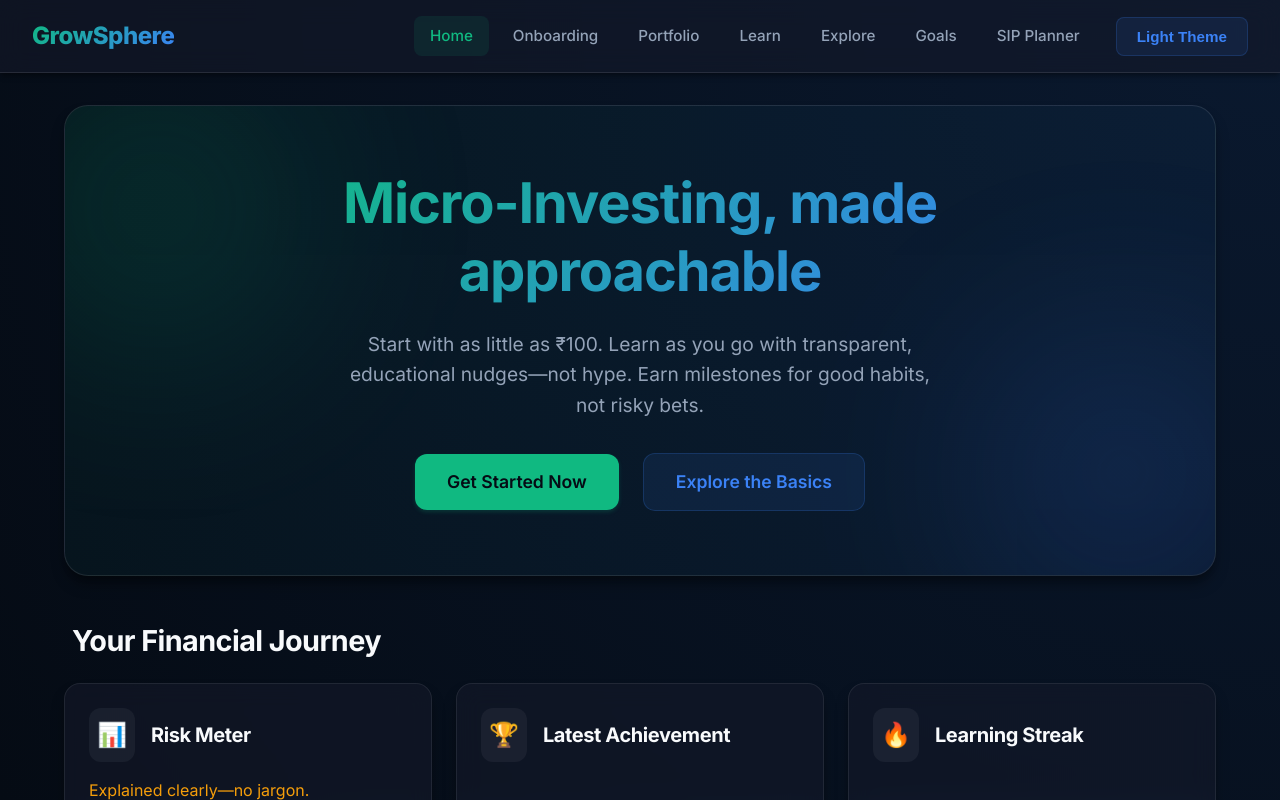
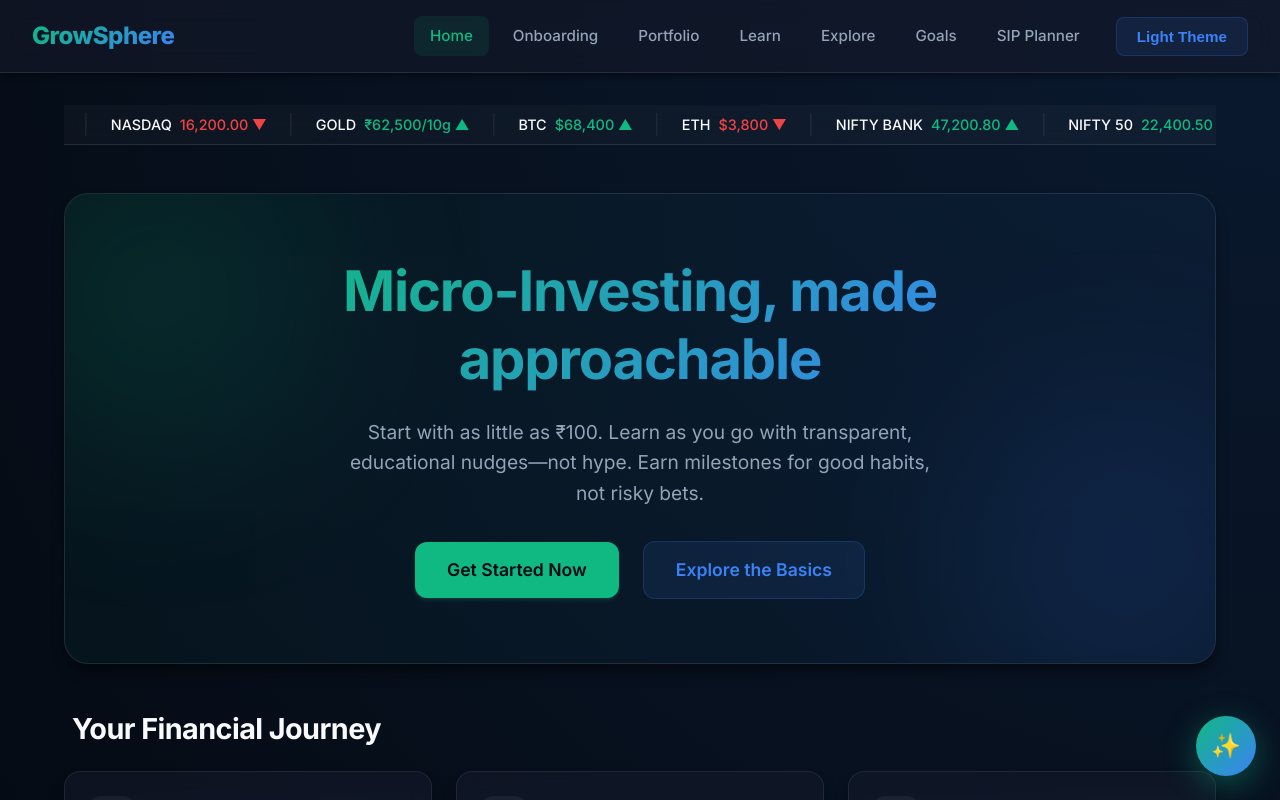
Before and after one commit to Askamar/Growsphere, a React (Vite) app: page / in a window 1280 px wide. Shown: the top 800 px of the page. Built offline with nearby package versions, Linux system fonts and the light colour scheme.

Commit message:
Add MarketTicker and AIChatbot features

```diff
--- a/src/App.tsx
+++ b/src/App.tsx
@@ -8,6 +8,7 @@ import Goals from './pages/Goals'
 import SIPPlanner from './pages/SIPPlanner'
 import Explore from './pages/Explore'
 import { getJSON, setJSON } from './shared/storage'
+import AIChatbot from './shared/AIChatbot'
 
 export default function App() {
   const [theme, setTheme] = useState<string>(() => getJSON<string>('growsphere.theme', 'dark'))
@@ -52,6 +53,7 @@ export default function App() {
       <footer className="footer">
         <small>Investments are subject to market risk. Learn before you invest.</small>
       </footer>
+      <AIChatbot />
     </div>
   )
 }
--- a/src/pages/Home.tsx
+++ b/src/pages/Home.tsx
@@ -3,10 +3,12 @@ import AchievementCard from '../shared/AchievementCard'
 import StreakTracker from '../shared/StreakTracker'
 import RiskMeter from '../shared/RiskMeter'
 import { demoAchievements, demoPortfolio } from '../shared/mock'
+import MarketTicker from '../shared/MarketTicker'
 
 export default function Home() {
   return (
     <div className="stack" style={{ gap: '48px' }}>
+      <MarketTicker />
       <section className="hero-section" style={{
         position: 'relative',
         padding: '64px 32px',
--- /dev/null
+++ b/src/shared/AIChatbot.tsx
@@ -0,0 +1,172 @@
+import { useState } from 'react';
+
+export default function AIChatbot() {
+  const [isOpen, setIsOpen] = useState(false);
+  const [messages, setMessages] = useState([
+    { role: 'assistant', text: 'Hi! I am your GrowSphere AI Advisor. How can I help you manage your portfolio today?' }
+  ]);
+  const [input, setInput] = useState('');
+
+  const handleSend = (e: React.FormEvent) => {
+    e.preventDefault();
+    if (!input.trim()) return;
+
+    const userMsg = input.trim();
+    setMessages(prev => [...prev, { role: 'user', text: userMsg }]);
+    setInput('');
+
+    // Mock AI response
+    setTimeout(() => {
+      setMessages(prev => [...prev, {
+        role: 'assistant',
+        text: "That's a great question! For a balanced approach, considering your risk score, index funds or low-risk SIPs are usually a good start. Want me to open the SIP Planner for you?"
+      }]);
+    }, 1000);
+  };
+
+  return (
+    <>
+      {/* Floating Action Button */}
+      <button
+        onClick={() => setIsOpen(!isOpen)}
+        style={{
+          position: 'fixed',
+          bottom: '24px',
+          right: '24px',
+          width: '60px',
+          height: '60px',
+          borderRadius: '50%',
+          background: 'linear-gradient(135deg, var(--accent), var(--accent2))',
+          color: 'white',
+          border: 'none',
+          boxShadow: '0 8px 32px rgba(16, 185, 129, 0.4)',
+          cursor: 'pointer',
+          display: 'flex',
+          alignItems: 'center',
+          justifyContent: 'center',
+          fontSize: '1.5rem',
+          zIndex: 999,
+          transition: 'transform 0.2s',
+          transform: isOpen ? 'scale(0.9)' : 'scale(1)'
+        }}
+      >
+        {isOpen ? '✕' : '✨'}
+      </button>
+
+      {/* Chat Window */}
+      {isOpen && (
+        <div style={{
+          position: 'fixed',
+          bottom: '100px',
+          right: '24px',
+          width: '350px',
+          height: '450px',
+          background: 'var(--glass-bg)',
+          backdropFilter: 'blur(20px)',
+          WebkitBackdropFilter: 'blur(20px)',
+          border: '1px solid var(--glass-border)',
+          borderRadius: '20px',
+          boxShadow: '0 16px 40px rgba(0, 0, 0, 0.2)',
+          zIndex: 998,
+          display: 'flex',
+          flexDirection: 'column',
+          overflow: 'hidden',
+          animation: 'slideUp 0.3s ease-out'
+        }}>
+          <style>
+            {`
+              @keyframes slideUp {
+                from { opacity: 0; transform: translateY(20px); }
+                to { opacity: 1; transform: translateY(0); }
+              }
+            `}
+          </style>
+
+          {/* Header */}
+          <div style={{
+            padding: '16px',
+            background: 'linear-gradient(135deg, rgba(16, 185, 129, 0.1), rgba(59, 130, 246, 0.1))',
+            borderBottom: '1px solid var(--glass-border)',
+            display: 'flex',
+            alignItems: 'center',
+            gap: '12px'
+          }}>
+            <span style={{ fontSize: '1.5rem' }}>🤖</span>
+            <div>
+              <h3 style={{ margin: 0, fontSize: '1rem', color: 'var(--text)' }}>GrowSphere AI</h3>
+              <p style={{ margin: 0, fontSize: '0.8rem', color: '#10b981' }}>● Online</p>
+            </div>
+          </div>
+
+          {/* Messages */}
+          <div style={{
+            flex: 1,
+            overflowY: 'auto',
+            padding: '16px',
+            display: 'flex',
+            flexDirection: 'column',
+            gap: '12px'
+          }}>
+            {messages.map((msg, i) => (
+              <div key={i} style={{
+                alignSelf: msg.role === 'user' ? 'flex-end' : 'flex-start',
+                maxWidth: '80%',
+                padding: '10px 14px',
+                borderRadius: '16px',
+                background: msg.role === 'user'
+                  ? 'linear-gradient(135deg, var(--accent), var(--accent2))'
+                  : 'rgba(255, 255, 255, 0.05)',
+                color: msg.role === 'user' ? '#fff' : 'var(--text)',
+                border: msg.role === 'user' ? 'none' : '1px solid var(--glass-border)',
+                borderBottomRightRadius: msg.role === 'user' ? '4px' : '16px',
+                borderBottomLeftRadius: msg.role === 'assistant' ? '4px' : '16px',
+                fontSize: '0.9rem',
+                lineHeight: '1.4'
+              }}>
+                {msg.text}
+              </div>
+            ))}
+          </div>
+
+          {/* Input Area */}
+          <form onSubmit={handleSend} style={{
+            padding: '16px',
+            borderTop: '1px solid var(--glass-border)',
+            display: 'flex',
+            gap: '8px'
+          }}>
+            <input
+              type="text"
+              value={input}
+              onChange={e => setInput(e.target.value)}
+              placeholder="Ask anything..."
+              style={{
+                flex: 1,
+                padding: '10px 16px',
+                borderRadius: '24px',
+                border: '1px solid var(--glass-border)',
+                background: 'rgba(0, 0, 0, 0.2)',
+                color: 'var(--text)',
+                outline: 'none'
+              }}
+            />
+            <button type="submit" style={{
+              width: '40px',
+              height: '40px',
+              borderRadius: '50%',
+              border: 'none',
+              background: 'var(--accent)',
+              color: 'white',
+              cursor: 'pointer',
+              display: 'flex',
+              alignItems: 'center',
+              justifyContent: 'center'
+            }}>
+              ➤
+            </button>
+          </form>
+        </div>
+      )}
+    </>
+  );
+}
--- /dev/null
+++ b/src/shared/MarketTicker.tsx
@@ -0,0 +1,63 @@
+import { useState } from 'react';
+
+const mockData = [
+  { symbol: 'NIFTY 50', val: '22,400.50', up: true },
+  { symbol: 'SENSEX', val: '73,900.20', up: true },
+  { symbol: 'NASDAQ', val: '16,200.00', up: false },
+  { symbol: 'GOLD', val: '₹62,500/10g', up: true },
+  { symbol: 'BTC', val: '$68,400', up: true },
+  { symbol: 'ETH', val: '$3,800', up: false },
+  { symbol: 'NIFTY BANK', val: '47,200.80', up: true },
+];
+
+export default function MarketTicker() {
+  return (
+    <div style={{
+      width: '100%',
+      overflow: 'hidden',
+      background: 'rgba(255, 255, 255, 0.03)',
+      borderBottom: '1px solid var(--glass-border)',
+      padding: '8px 0',
+      display: 'flex',
+      whiteSpace: 'nowrap',
+      backdropFilter: 'blur(10px)',
+      position: 'relative',
+      zIndex: 50
+    }}>
+      <style>
+        {`
+          @keyframes scrollTicker {
+            0% { transform: translateX(0); }
+            100% { transform: translateX(-50%); }
+          }
+          .ticker-track {
+            display: inline-flex;
+            animation: scrollTicker 20s linear infinite;
+          }
+          .ticker-track:hover {
+            animation-play-state: paused;
+          }
+          .ticker-item {
+            display: inline-flex;
+            align-items: center;
+            gap: 8px;
+            padding: 0 24px;
+            font-size: 0.9rem;
+            font-weight: 500;
+            border-right: 1px solid rgba(255, 255, 255, 0.1);
+          }
+        `}
+      </style>
+      <div className="ticker-track">
+        {[...mockData, ...mockData].map((item, i) => (
+          <div key={i} className="ticker-item">
+            <span style={{ color: 'var(--text)' }}>{item.symbol}</span>
+            <span style={{ color: item.up ? '#10b981' : '#ef4444' }}>
+              {item.val} {item.up ? '▲' : '▼'}
+            </span>
+          </div>
+        ))}
+      </div>
+    </div>
+  );
+}
```
